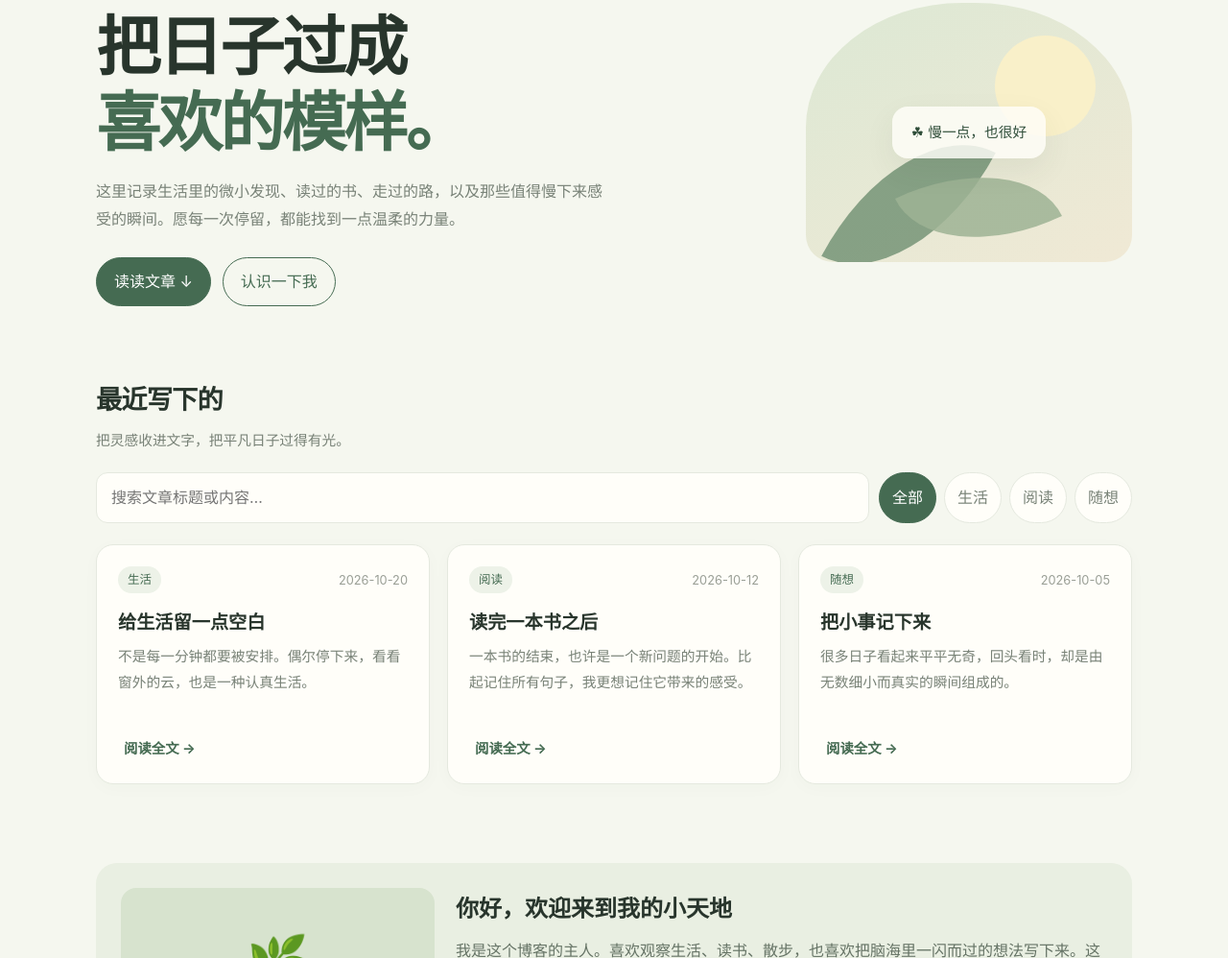
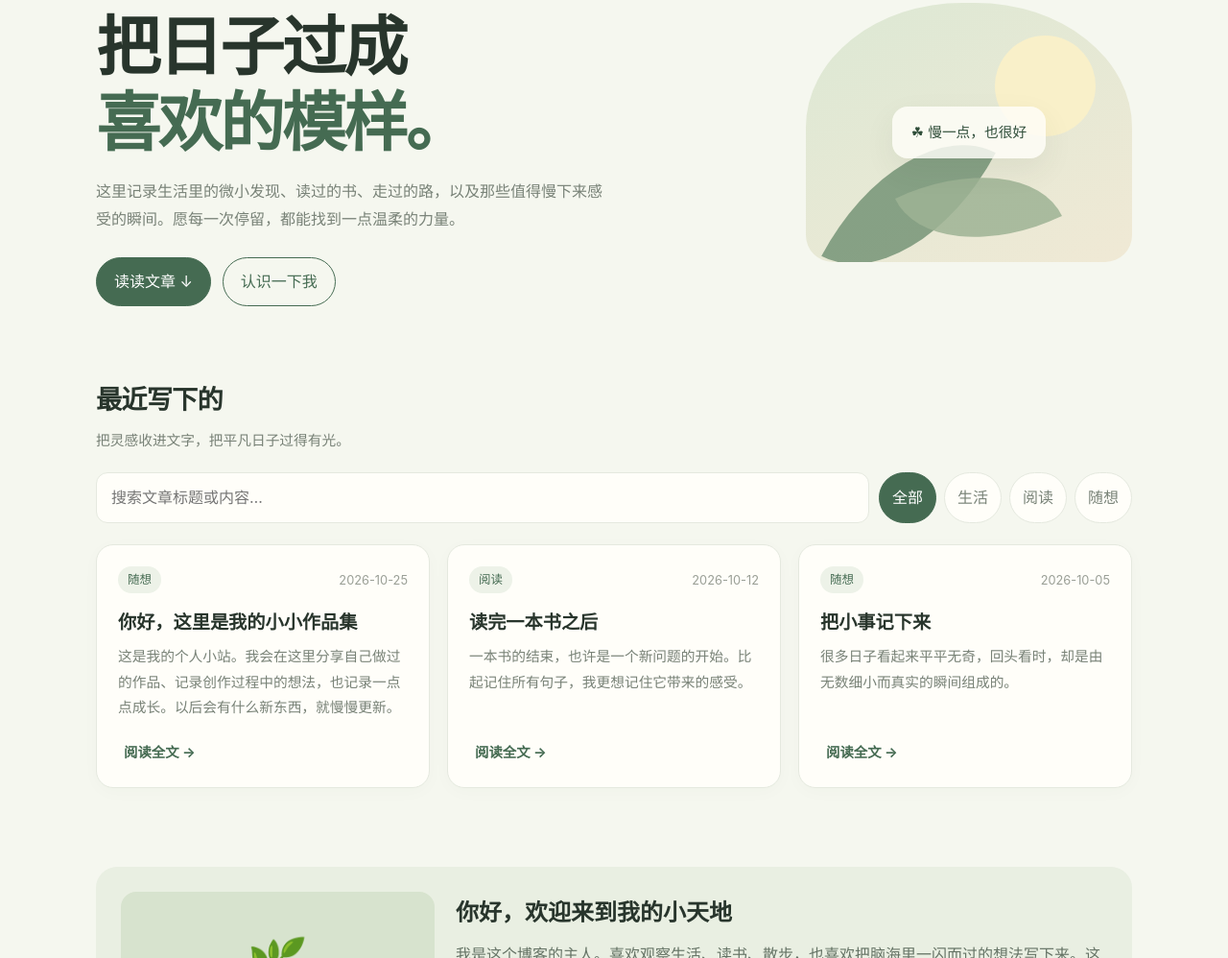
Before and after one commit to fenghua511/fenghua511.github.io, a plain HTML site: page index.html in a window 1280 px wide. Shown: the part 182-1180 px from the top of the page at 96% size. Drawn offline with Linux system fonts and the light colour scheme.

Commit message:
Update index.html

```diff
--- a/index.html
+++ b/index.html
@@ -216,13 +216,33 @@
   <script>
     // 新文章可以复制下面的格式，添加到 articles 数组里。
     const articles = [
+
       {
-        title: "给生活留一点空白",
-        date: "2026-10-20",
-        category: "生活",
-        summary: "不是每一分钟都要被安排。偶尔停下来，看看窗外的云，也是一种认真生活。",
-        content: `最近开始练习给生活留一点空白。\n\n以前总觉得时间应该被充分利用，待办清单越长，好像一天就越有价值。后来慢慢发现，有些珍贵的时刻并不在计划里：一杯刚刚好的热茶，傍晚吹来的风，或是走路时偶然看见的一朵小花。\n\n生活不必时时刻刻都在向前。偶尔停一停，不是浪费时间，而是重新听见自己的声音。\n\n希望我们都能在忙碌之外，给自己留一小块柔软的地方。`
+        title: "你好，这里是我的小小作品集",
+        date: "2026-10-25",
+        category: "随想",
+        summary: "这是我的个人小站。我会在这里分享自己做过的作品、记录创作过程中的想法，也记录一点点成长。以后会有什么新东西，就慢慢更新。",
+        content: `一直想拥有一个属于自己的网站。
+
+不是为了做得多么专业，也不是想把自己包装成一个很厉害的人。只是觉得，有些想法值得留下，有些做过的东西值得记录。
+
+所以，我做了这个博客。
+
+这里会慢慢放上一些我做过的作品，也会记录制作过程中的想法、遇到的问题，以及那些突然冒出来的小灵感。
+
+有时候可能是一张图片，一个设计，也可能是一个简单的网站。它们不一定完美，但每一件都是我认真尝试过的东西。
+
+我希望这里不只是一个展示成果的地方，也能记录我从不会到会、从想法到实现的过程。
+
+以后还会做出什么，现在也不太确定。
+
+那就慢慢来吧。
+
+如果你刚好来到这里，欢迎看看我的作品。希望以后每次更新，都能比上一次多一点新东西。
+
+这里是我的个人小站，往后的故事，慢慢写。`
       },
+
       {
         title: "读完一本书之后",
         date: "2026-10-12",
```
